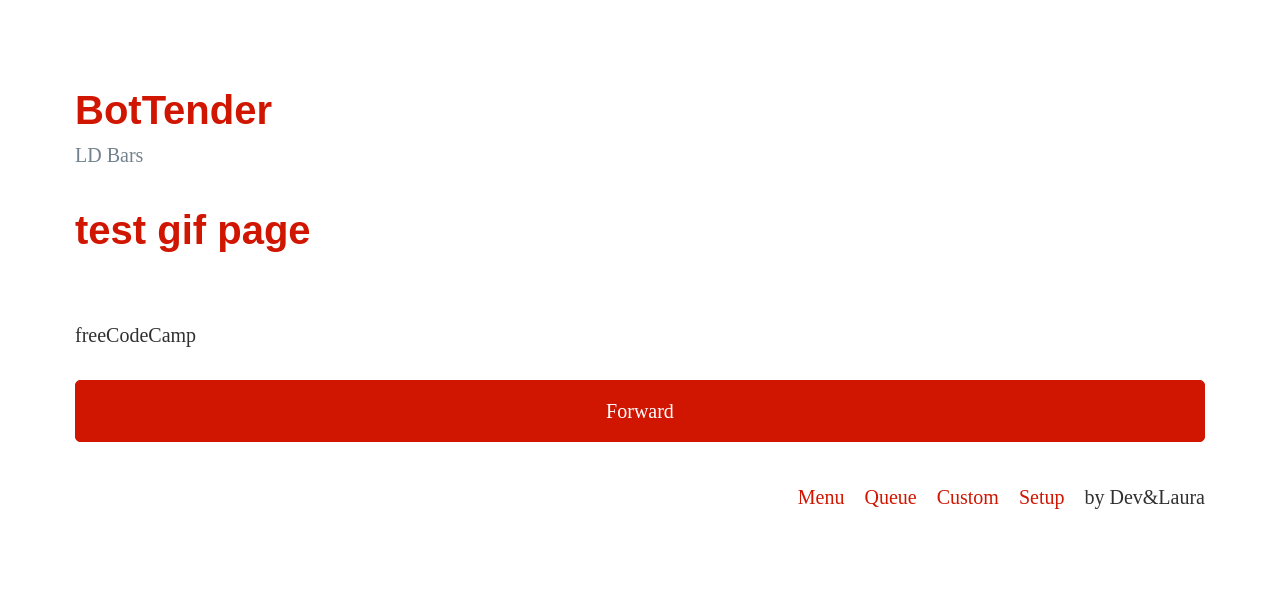
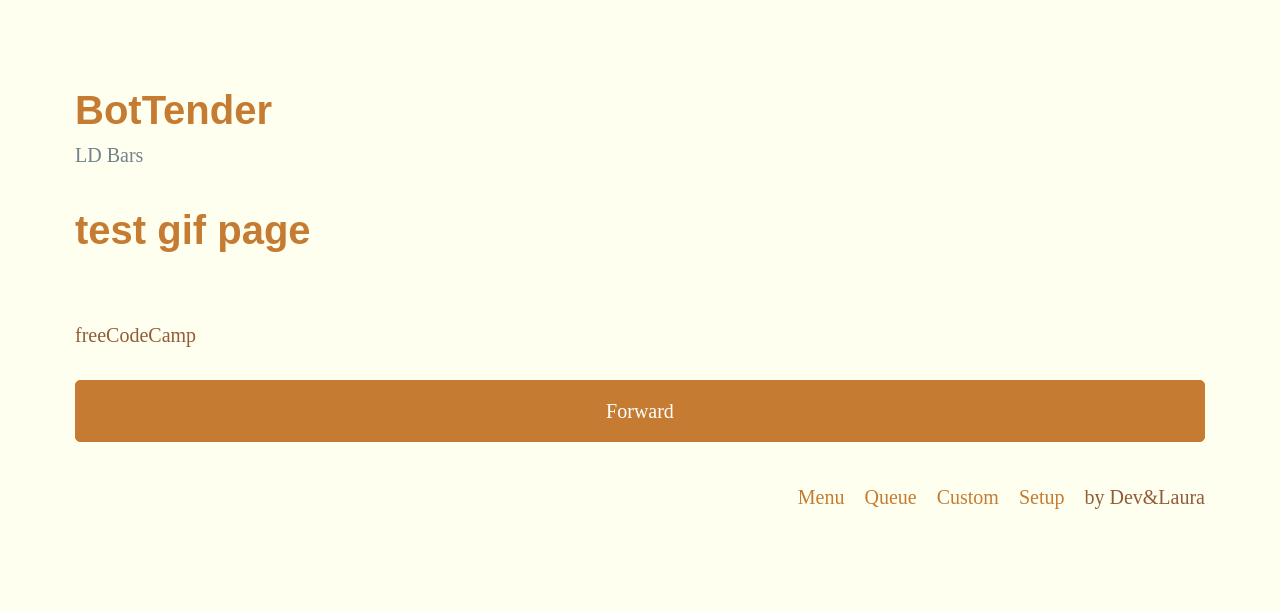
Before and after one commit to dev10110/bottender, a Flask app: page /gif_test in a window 1280 px wide. Shown: the top 611 px of the page. Run offline with Flask 2, Linux system fonts and the light colour scheme; parts of the project's set-up code (start-up, migrations or seed data) failed here and were passed over; some libraries are stand-ins or nearby versions; some web fonts are replaced.

Commit message:
bottender_daniella

```diff
--- a/src/bottender.py
+++ b/src/bottender.py
@@ -59,7 +59,7 @@ class BotTender:
         #     MotorController(22, 27), #M7
         #     MotorController(10, 9) #M8
         # ]
-        self.motors = [MotorController(i) for i in range(12)]
+        self.motors = [MotorController(i) for i in range(8)]
 
         self.drinksController = DrinksController()
 
--- a/src/drinks_controller.py
+++ b/src/drinks_controller.py
@@ -14,7 +14,8 @@ class DrinksController:
             ing.extend(d.ingredients.keys())
         ing = sorted(list(set(ing)))
 
-        self.drinks = [ing[i] for i in range(12)]
+        #self.drinks = [ing[i] for i in range(12)]
+        self.drinks = [ing[i] for i in range(8)]
 
         # self.drinks = [
         #     'Vodka',
--- a/src/recipes.py
+++ b/src/recipes.py
@@ -87,8 +87,8 @@ MENU = [
     greyhound,
     pineapple_screwdriver,
     the_joseph_v2,
-    honey_shot
-    #test_drink
+    honey_shot,
+    test_drink
 ]
 
 
--- a/src/static/css/pico-bootstrap-grid.css
+++ b/src/static/css/pico-bootstrap-grid.css
@@ -318,17 +318,17 @@ kbd {
 [data-theme=light],
 :root:not([data-theme=dark]) {
   color-scheme: light;
-  --background-color: #ffffff;         /****** BACKGROUND COLOR *******/
-  --color: #303030;                    /****** BASIC TEXT COLOR *****/
-  --h1-color: #d01500;                   /****** HEADING COLOR *****/
-  --h2-color: #d01500;
-  --h3-color: #d01500;
-  --h4-color: #d01500;
-  --h5-color: #d01500;
-  --h6-color: #d01500;
+  --background-color: #fffff0;         /****** BACKGROUND COLOR *******/
+  --color: #935B38;                    /****** BASIC TEXT COLOR *****/
+  --h1-color: #C57C32;                   /****** HEADING COLOR *****/
+  --h2-color: #C57C32;
+  --h3-color: #C57C32;
+  --h4-color: #C57C32;
+  --h5-color: #C57C32;
+  --h6-color: #C57C32;
   --muted-color: #73828c;
   --muted-border-color: #edf0f3;
-  --primary: #d01500;                  /********** PRIMARY ***********/
+  --primary: #C57C32;                  /********** PRIMARY ***********/
   --primary-hover: #ff9c8f;
   --primary-focus: #ff9c8f;
   --primary-inverse: #fff;
```
